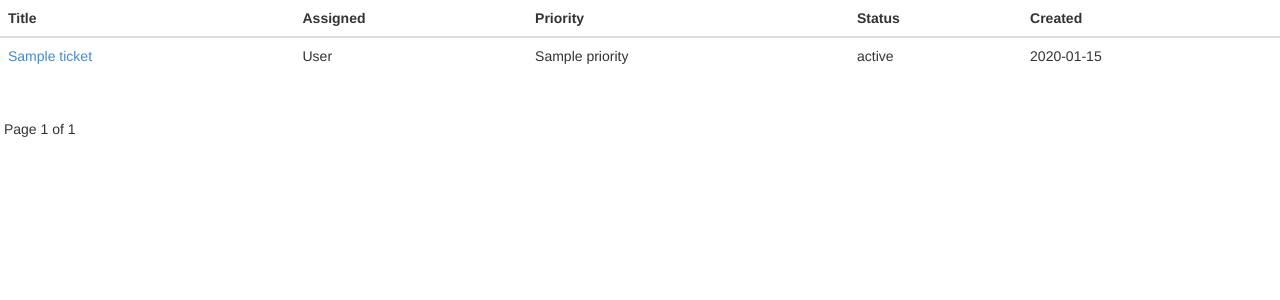
After one commit to waterdotorg/help.Water, a Django app: template project/templates/tickets/tickets.html in a window 1280 px wide. The commit adds this page. Shown: the top 300 px of the page. Run offline with Django 3.2, Linux system fonts and the light colour scheme; the template is opened without the code that fills it: most values are stand-ins (such as "Sample title", 1, 10 or a date in 2020); some libraries are stand-ins or nearby versions.

Commit message:
Dev updates

```diff
--- a/project/project/settings_default.py
+++ b/project/project/settings_default.py
@@ -59,6 +59,7 @@ INSTALLED_APPS = (
     'custom_user',
     'waterauth',
     'bootstrap3',
+    'bootstrap_pagination',
     'tickets',
     'custom',
 )
@@ -120,7 +121,8 @@ TEMPLATE_CONTEXT_PROCESSORS = (
     "django.core.context_processors.media",
     "django.core.context_processors.static",
     "django.core.context_processors.tz",
-    "django.contrib.messages.context_processors.messages"
+    "django.contrib.messages.context_processors.messages",
+    "django.core.context_processors.request",
 )
 
 AUTH_USER_MODEL = 'custom.User'
--- a/project/project/settings_dev.py
+++ b/project/project/settings_dev.py
@@ -7,6 +7,8 @@ TEMPLATE_DEBUG = DEBUG
 # Debug Toolbar Settings #
 DEBUG_TOOLBAR_PATCH_SETTINGS = False
 
+INTERNAL_IPS = ('127.0.0.1',)
+
 INSTALLED_APPS += (
     'debug_toolbar',
 )
--- a/project/public/static/css/main.css
+++ b/project/public/static/css/main.css
@@ -1 +1,7 @@
 /* Forms */
+.field-help {
+  margin-top: 4px;
+}
+#ticket-create label {
+  display: none;
+}
--- a/project/templates/tickets/create.html
+++ b/project/templates/tickets/create.html
@@ -23,6 +23,7 @@
         <span class="glyphicon glyphicon-calendar"></span>
       </span>
     </div>
+    <p class="field-help text-muted">YYYY-MM-DD HH:MM</p>
   </div>
   <div class="form-group">
     <button type="submit" class="btn btn-default">Submit</button>
--- /dev/null
+++ b/project/templates/tickets/tickets.html
@@ -0,0 +1,53 @@
+{% extends "base.html" %}
+{% load bootstrap3 %}
+{% load bootstrap_pagination %}
+{% load staticfiles %}
+
+{% block title %}Tickets{% endblock %}
+
+
+{% block main %}
+<table class="table">
+  <thead>
+    <tr>
+      <th>Title</th>
+      <th class="hidden-xs">Assigned</th>
+      <th>Priority</th>
+      <th>Status</th>
+      <th class="hidden-xs">Created</th>
+    </tr>
+  </thead>
+  <tbody>
+    {% for ticket in tickets_pager %}
+    <tr>
+      <td><a href="{{ ticket.get_absolute_url }}">{{ ticket.title }}</a></td>
+      <td class="hidden-xs">{{ ticket.assigned.last_name }}</td>
+      <td>{{ ticket.priority }}</td>
+      <td>{{ ticket.status }}</td>
+      <td class="hidden-xs">{{ ticket.created_date|date:"Y-m-d" }}</td>
+    </tr>
+    {% endfor %}
+  </tbody>
+</table>
+
+
+<div class="pagination">
+  {% bootstrap_paginate tickets_pager range=3 %}
+</div>
+
+<div class="pagination">
+    <span class="step-links">
+        {% if tickets_pager.has_previous %}
+          <a href="?page={{ tickets_pager.previous_page_number }}">Previous</a>
+        {% endif %}
+
+        <span class="current">
+          Page {{ tickets_pager.number }} of {{ tickets_pager.paginator.num_pages }}
+        </span>
+
+        {% if tickets_pager.has_next %}
+          <a href="?page={{ tickets_pager.next_page_number }}">Next</a>
+        {% endif %}
+    </span>
+</div>
+{% endblock %}
--- a/project/tickets/forms.py
+++ b/project/tickets/forms.py
@@ -5,12 +5,14 @@ from tickets.models import Ticket
 
 
 class TicketForm(forms.Form):
-    department_choices = list()
+    PRIORITY_CHOICES_EMPTY = [('', 'Set Ticket Priority')] + Ticket.PRIORITY_CODES
+
+    department_choices = [('', 'Select Your Department')]
     for department in Department.objects.all().order_by('title'):
         department_choices.append((department.pk, department.title))
 
     title = forms.CharField(max_length=100)
     description = forms.CharField(widget=forms.Textarea)
     department = forms.ChoiceField(choices=department_choices)
-    priority = forms.ChoiceField(choices=Ticket.PRIORITY_CODES)
+    priority = forms.ChoiceField(choices=PRIORITY_CHOICES_EMPTY)
     due_date = forms.DateTimeField(required=False)
--- a/project/tickets/urls.py
+++ b/project/tickets/urls.py
@@ -2,4 +2,6 @@ from django.conf.urls import patterns, url
 
 urlpatterns = patterns('tickets.views',
     url(r'^create/$', 'ticket_create', name='ticket_create'),
+    url(r'^detail/(?P<pk>\d+)/$', 'ticket_detail', name='ticket_detail'),
+    url(r'^$', 'tickets', name='tickets'),
 )
--- a/requirements.txt
+++ b/requirements.txt
@@ -1,5 +1,7 @@
 Django==1.6.2
 South==0.8.4
+django-bootstrap-pagination==1.5.0
+django-bootstrap3==4.2.0
 django-custom-user==0.4
 django-debug-toolbar==1.1
 gunicorn==18.0
```
Also changed, not shown: project/tickets/models.py (+6 -2 lines), project/tickets/views.py (+45 -0 lines).
